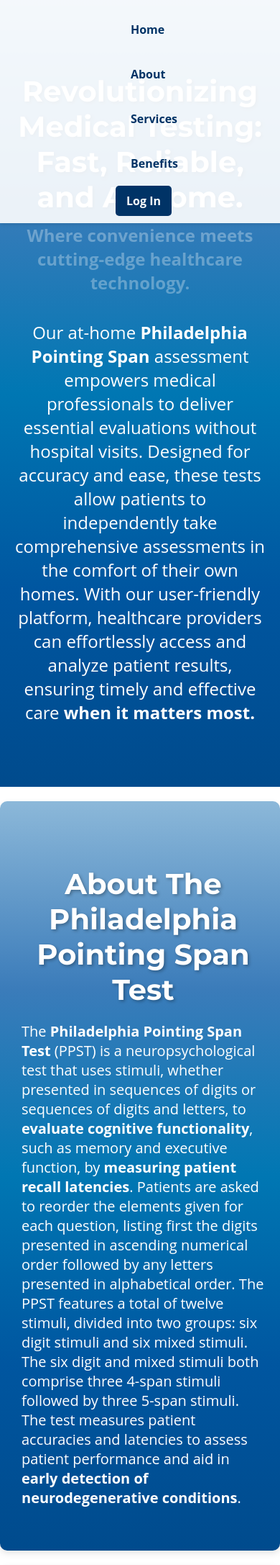
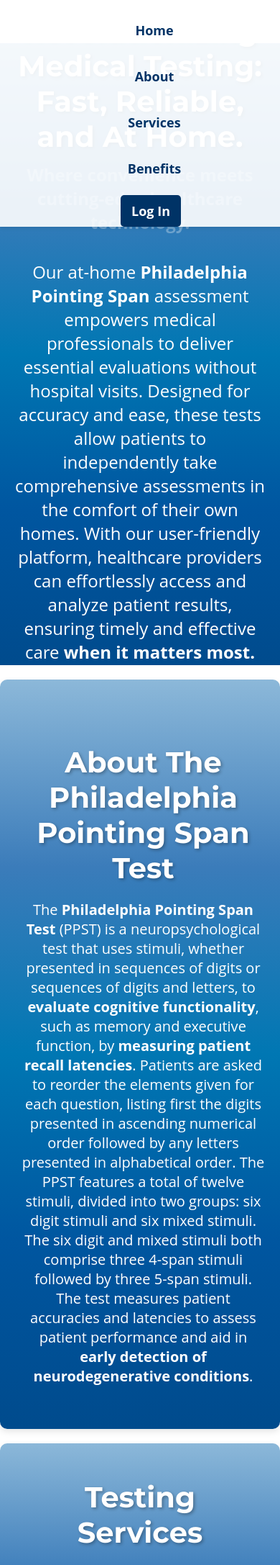
Before and after one commit to defulv86/Team-Senior-Project, a Django app: page / in a window 390 px wide. Shown: the top 2174 px of the page at 72% size. Run offline with Django 5.2, Linux system fonts and the light colour scheme; parts of the project's set-up code (start-up, migrations or seed data) failed here and were passed over.

Commit message:
Fixed Home Page Mobile Layout.
Configured navigation bar to collapse upon scrolling to allow easier viewing of the webpage. Aligned text in the center for better readability, and adjusted formatting of the different sections.

```diff
--- a/ppst/website/static/css/home.css
+++ b/ppst/website/static/css/home.css
@@ -9,37 +9,74 @@ body {
 
 @media screen and (max-width: 925px) {
     nav {
+        display: flex;
+        flex-direction: column;
         justify-content: center;
-        flex-direction: column;
-        position: static;
+        align-items: center;
+        height: 35vh;
     }
 
     nav .nav-links {
+        display: flex;
+        flex-direction: column;
         justify-content: center;
+        align-items: center;
+        padding: 0;
+        margin: 0;
+    }
+
+    .nav-links ul {
+        display: flex;
         flex-direction: column;
+        align-items: center;
+        padding: 0;
+        margin: 0;
+    }
+
+    .nav-links ul li {
+        margin: 10px 0;
+    }
+
+    .nav-links ul li a {
+        font-size: 18px;
+        padding: 10px 20px;
+    }
+
+    .login-button {
+        margin-top: 5px;
+        padding: 10px 20px;
+        font-size: 18px;
+        width: auto;
+        text-align: center;
+        margin-left: 20px;
     }
 
     nav ul {
+        display: flex;
         flex-direction: column;
+        align-items: center;
+        padding: 0;
+        margin: 0;
     }
 
     nav ul li {
-        margin: 0 auto;
+        margin: 10px 0;
     }
 
     nav ul li a {
         display: block;
     }
 
-    /* Login Button Styles */
-    .login-button {
-        display: block;
-        justify-content: center;
+    #section1 {
+        padding: 0 20px 20px;
     }
 
-    /* Styles for Section 1 */
-    #section1 {
-        height: 120vh;
+    #section2 {
+        padding: 0 20px 20px;
+    }
+
+    #section4 {
+        padding: 0 20px 20px;
     }
 
     #section1 h1 {
@@ -63,6 +100,7 @@ body {
     }
 
     #section2 p {
+        text-align: center;
         font-size: 20px;
         max-width: 450px;
     }
@@ -144,6 +180,28 @@ nav {
     display: flex;
     align-items: center;
     justify-content: space-between;
+    transition: top 0.3s;
+    transition: transform 0.3s ease-in-out;
+}
+
+nav.hidden {
+    transform: translateY(-100%);
+    transition: transform 0.3s ease-in-out;
+}
+
+@media screen and (max-width: 925px) {
+    nav {
+        position: fixed;
+        top: 0;
+        left: 0;
+        width: 100%;
+        z-index: 1000;
+    }
+
+    body {
+        align-items: center;
+        margin-top: 60px;
+    }
 }
 
 /* Navigation Links Styles */
--- a/ppst/website/static/js/home.js
+++ b/ppst/website/static/js/home.js
@@ -1,3 +1,5 @@
+let lastScroll = 0;
+
 // Smooth Scrolling Behavior
 document.addEventListener("DOMContentLoaded", function () {
     document.querySelectorAll('nav ul li a').forEach(anchor => {
@@ -12,4 +14,20 @@ document.addEventListener("DOMContentLoaded", function () {
             }
         });
     });
+
+    const nav = document.querySelector('nav');
+
+    if (nav) {
+        window.addEventListener('scroll', function () {
+            let scrollTop = window.pageYOffset || document.documentElement.scrollTop;
+
+            if (scrollTop > lastScroll) {
+                nav.classList.add('hidden');
+            } else {
+                nav.classList.remove('hidden');
+            }
+
+            lastScroll = scrollTop <= 0 ? 0 : scrollTop;
+        });
+    }
 });
--- a/ppst/website/templates/home.html
+++ b/ppst/website/templates/home.html
@@ -16,7 +16,6 @@
     <!-- favicon.ico file -->
     <link rel="icon" href="{% static 'images/favicon.ico' %}">
     <!-- JavaScript file -->
-    <script src="{% static 'js/home.js' %}"></script>
 </head>
 
 <body>
```
Also changed, not shown: other parts of ppst/website/static/css/home.css (+36 -8 lines).
